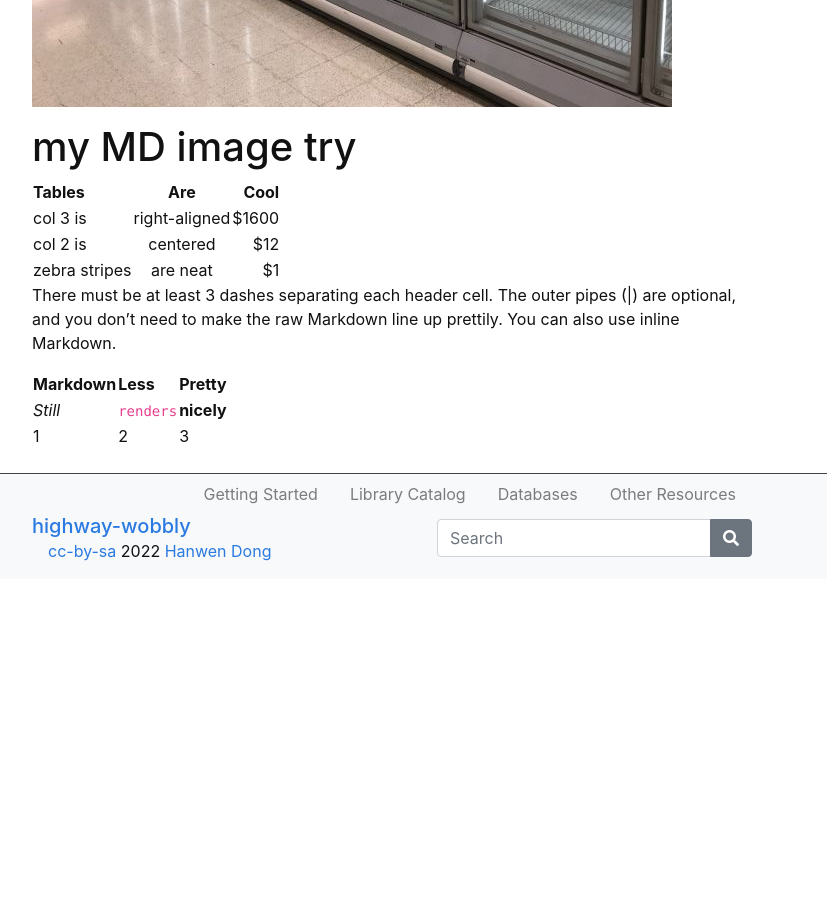
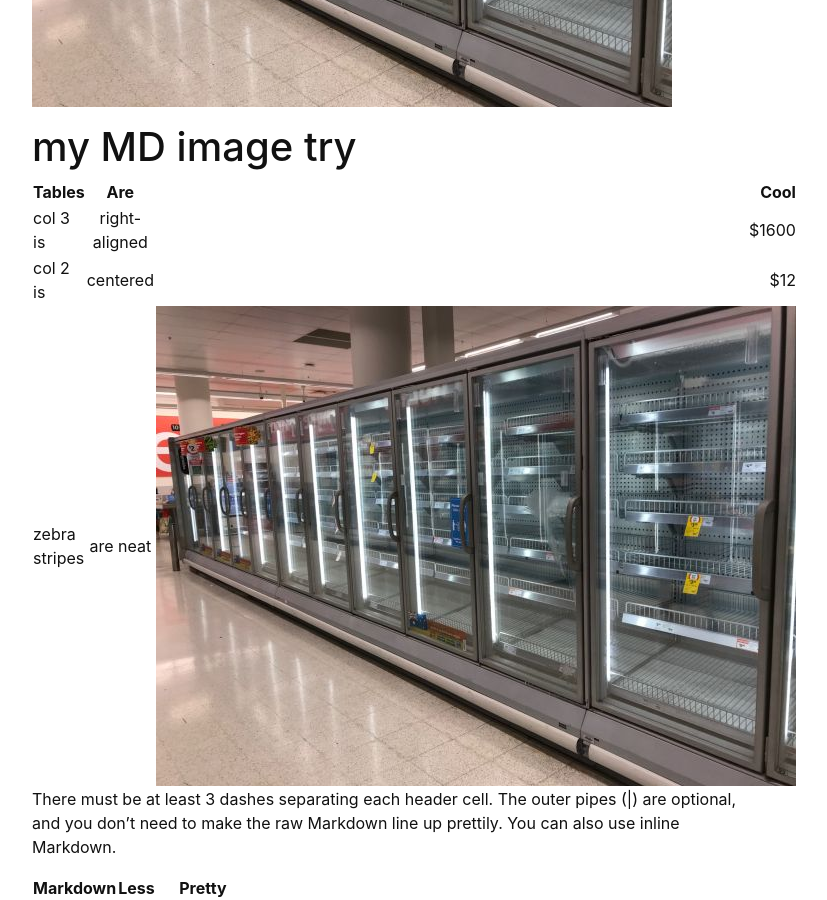
Before and after one commit to DickTurpshead/highway-wobbly, a Jekyll site: the page built from index.md, in a window 1280 px wide and 900 px high, scrolled down 1315 px. Shown: the whole window, without its empty margins (248-1075 px from the left). Built offline with Jekyll 4.4.1, drawn with Linux system fonts in a browser that asks for light colours; before the commit the page ends 1894 px from its top, so only the background shows below that.

Commit message:
Update index.md

```diff
--- a/index.md
+++ b/index.md
@@ -33,7 +33,7 @@ layout: default
 | ------------- |:-------------:| -----:|
 | col 3 is      | right-aligned | $1600 |
 | col 2 is      | centered      |   $12 |
-| zebra stripes | are neat      |    $1 |
+| zebra stripes | are neat      |    ![my-image](https://dickturpshead.github.io/highway-wobbly/images/empty-freezer-sm.jpg) |
 
 There must be at least 3 dashes separating each header cell.
 The outer pipes (|) are optional, and you don't need to make the
@@ -42,4 +42,4 @@ raw Markdown line up prettily. You can also use inline Markdown.
 Markdown | Less | Pretty
 --- | --- | ---
 *Still* | `renders` | **nicely**
-1 | 2 | 3
+1 | 2 | ![my-image](https://dickturpshead.github.io/highway-wobbly/images/empty-freezer-sm.jpg)
```
